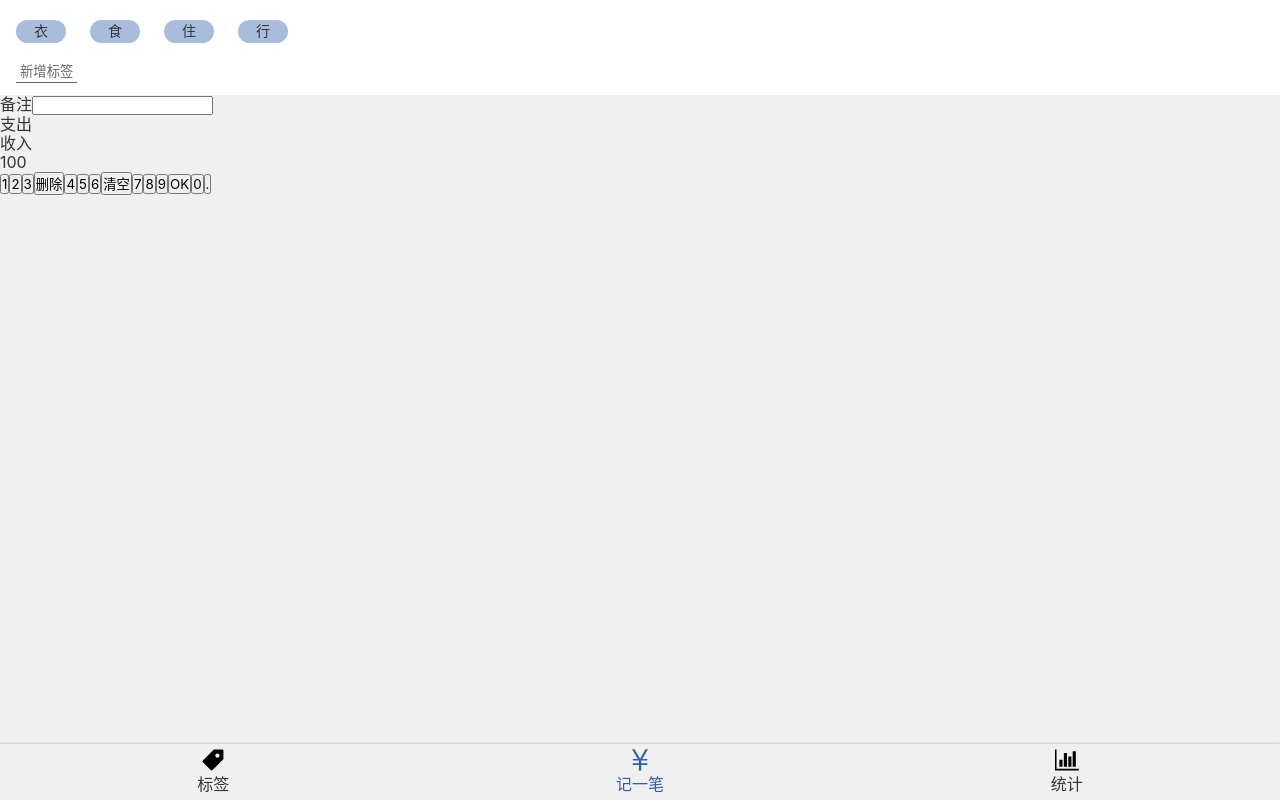
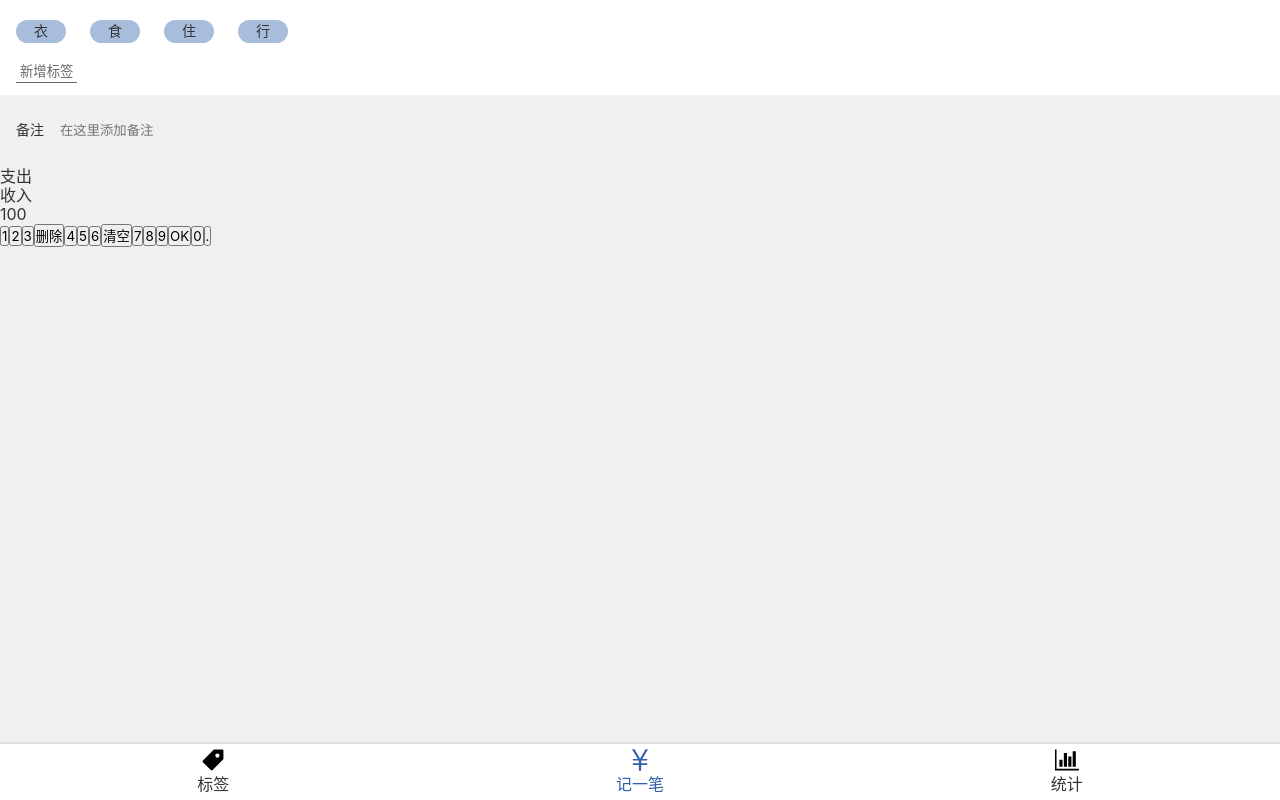
Before and after one commit to xiaoxiaoxiannv/dailycost-react, a React app: page /#/money in a window 1280 px wide. Built offline with nearby package versions, Linux system fonts and the light colour scheme.

Commit message:
Money.tsx里的NotesSection UI完成

```diff
--- a/src/components/Nav.tsx
+++ b/src/components/Nav.tsx
@@ -4,6 +4,7 @@
 import Icon from './Icon';
 
 const NavWrapper = styled.nav`
+  background:white;
   line-height: 24px;
   box-shadow: 0 0 3px rgba(0,0,0,0.25);
   > ul{
--- a/src/index.scss
+++ b/src/index.scss
@@ -28,7 +28,9 @@
 button{
   font-family: inherit;
 }
-
+:focus{
+  outline: none;
+}
 .icon{
   width: 1em;
   height: 1em;
--- a/src/views/Money.tsx
+++ b/src/views/Money.tsx
@@ -27,7 +27,24 @@
 `;
 
 const NotesSection = styled.section`
-
+  background:rgb(240,240,240);
+  padding: 0 16px;
+  font-size: 14px;
+  >label{
+    display:flex;
+    align-items:center;
+    >span{
+      margin-right: 16px;
+      white-space: nowrap;
+    }
+    >input{
+      display:block;
+      width: 100%;
+      height: 72px;
+      background:none;
+      border: none;
+    }
+  }
 `;
 
 const CategorySection = styled.section`
@@ -53,7 +70,7 @@
       <NotesSection>
         <label>
           <span>备注</span>
-          <input type="text"/>
+          <input type="text" placeholder='在这里添加备注'/>
         </label>
       </NotesSection>
       <CategorySection>
```
